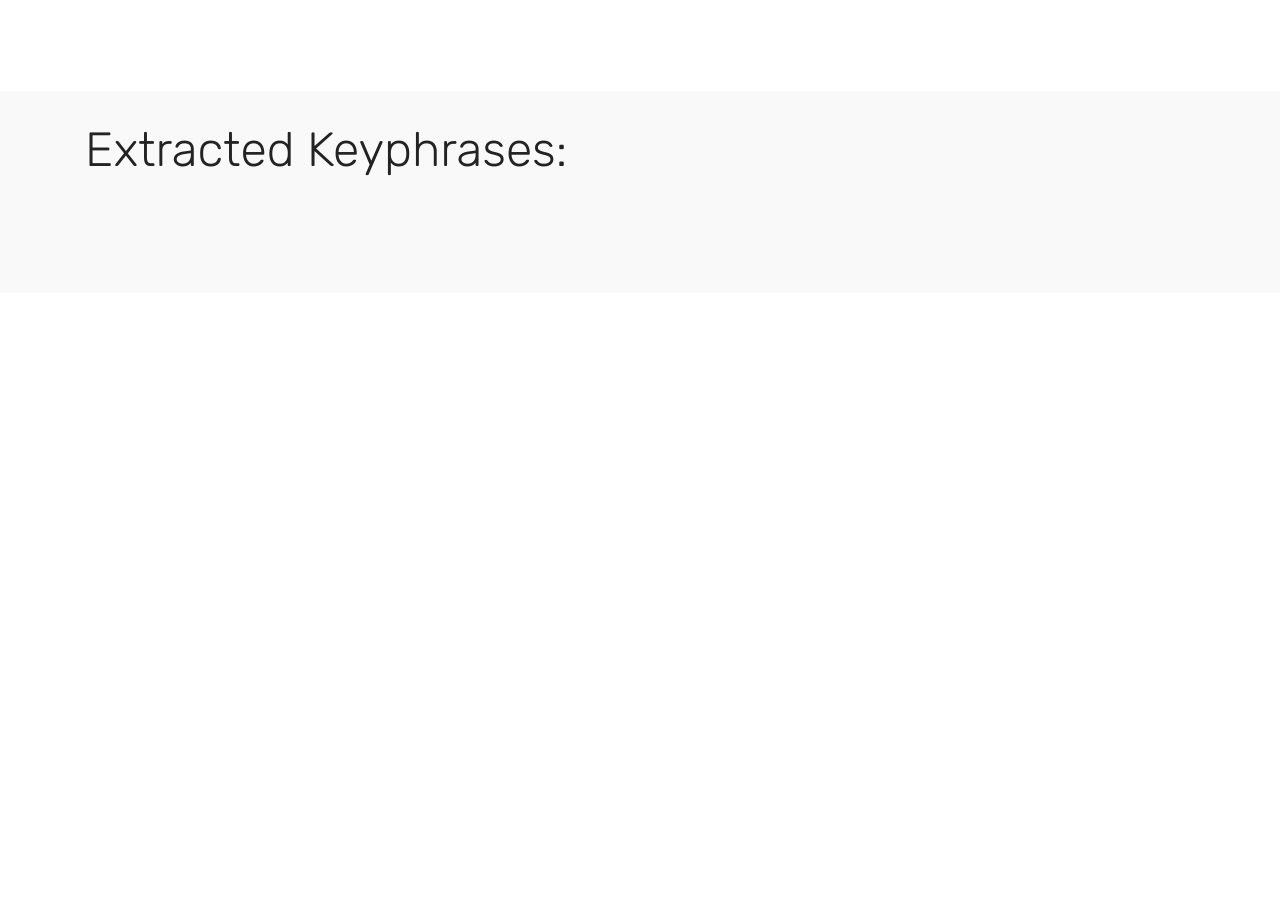
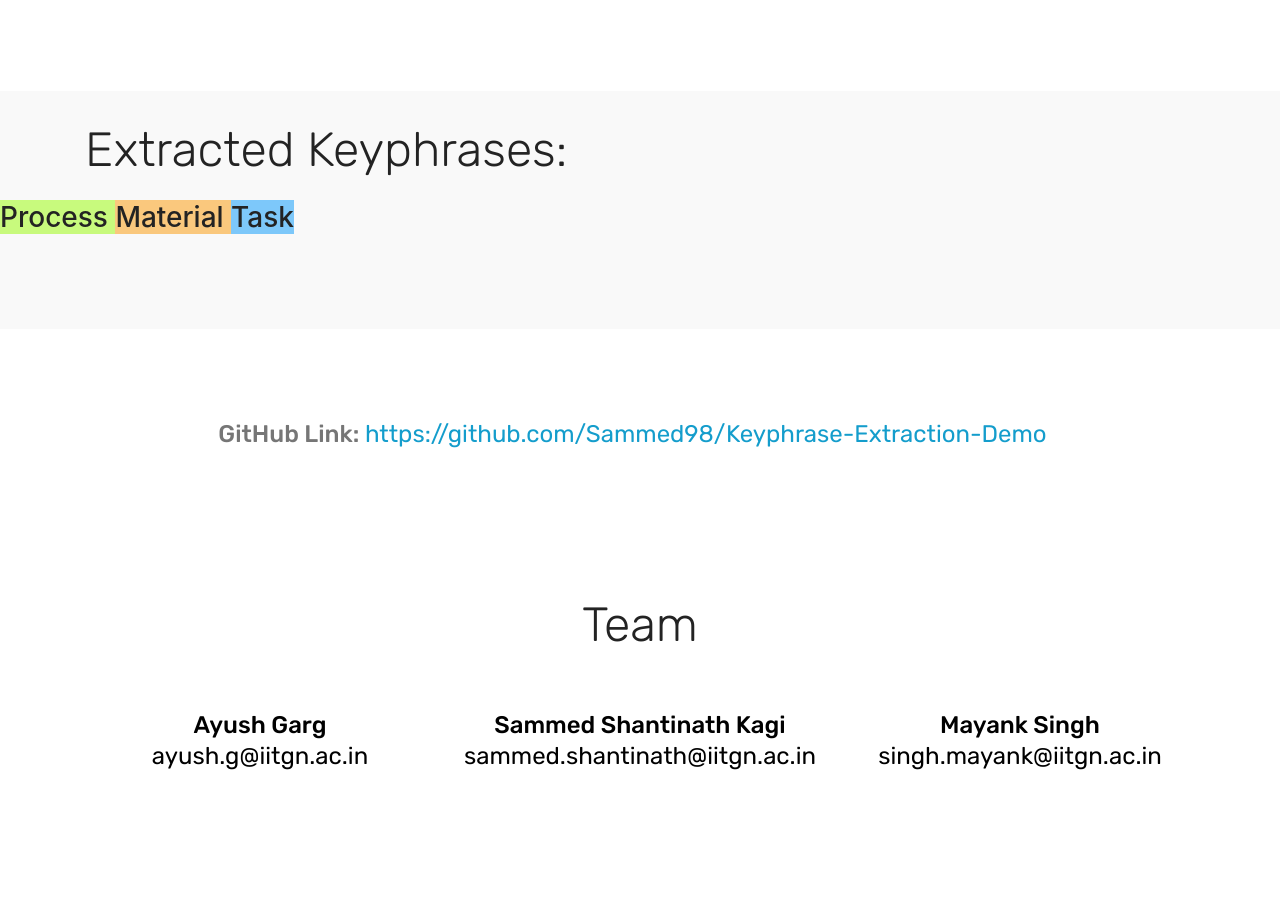
Before and after one commit to Sammed98/Keyphrase-Extraction-Demo, a Flask app: template templates/index.html in a window 1280 px wide. Shown: the part 557-1475 px from the top of the page. Before the commit the page ends 733 px from the top, so only its background shows below. Run offline with Flask 2, Linux system fonts and the light colour scheme; the template is opened without the code that fills it, so the values that code supplies are empty; parts of the project's set-up code (start-up, migrations or seed data) failed here and were passed over; some libraries are stand-ins or nearby versions.

Commit message:
Update index.html

```diff
--- a/templates/index.html
+++ b/templates/index.html
@@ -117,9 +117,48 @@
         </div>
       </div> -->
     </div>
+
+    <div>
+        <h3><span style="background-color:rgba(152, 252, 3, 0.5);"> Process </span><span style="background-color:rgba(252, 152, 3, 0.5);"> Material </span><span style="background-color:rgba(3, 152, 252, 0.5);"> Task </span> </h3>
+    </div>
 </section>
 
+<section class="mbr-section form1 cid-rMZsJpFkdR" id="form1-3" style="padding-bottom: 0px !important; ">
+<div class="row justify-content-center">
+            <div class="title col-12 col-lg-8" >
+                <h5 class="mbr-section-subtitle pb-3 mbr-fonts-style display-5">GitHub Link: <a href="https://github.com/Sammed98/Keyphrase-Extraction-Demo">https://github.com/Sammed98/Keyphrase-Extraction-Demo</a></h5>
+            </div>
+        </div>
 
+</section>
+
+<section class="mbr-section form1 cid-rMZsJpFkdR" id="form1-3" >
+
+<div class="container">
+        <div class="row justify-content-center">
+            <div class="title col-12 col-lg-12" >
+                <h2 class="mbr-section-title pb-3 mbr-fonts-style display-2" style="text-align:center !important;">Team</h2>
+            </div>
+        </div>
+        <div class="row justify-content-center">
+            <div class="title col-12 col-lg-4">
+                <h4 class="mbr-section-subtitle align-center pb-3 mbr-fonts-style display-5" style="color: black;text-align:center !important;">Ayush Garg<br><a href="mailto:ayush.g@iitgn.ac.in" style="color:black;
+    text-decoration: none;">ayush.g@iitgn.ac.in</a></h4>
+            </div>
+            <div class="title col-12 col-lg-4" style="padding-left: 0px !important; padding-right: 0px !important;">
+                <h2 class="mbr-section-subtitle align-center pb-3 mbr-fonts-style display-5" style="color: black;text-align:center !important;">Sammed Shantinath Kagi<br><a href="mailto:sammed.shantinath@iitgn.ac.in" style="color:black;
+    text-decoration: none;">sammed.shantinath@iitgn.ac.in</a></h2>
+            </div>
+            <div class="title col-12 col-lg-4">
+                <h2 class="mbr-section-subtitle align-center pb-3 mbr-fonts-style display-5" style="color: black;text-align:center !important;">Mayank Singh<br><a href="mailto:singh.mayank@iitgn.ac.in" style="color:black;
+    text-decoration: none;">singh.mayank@iitgn.ac.in</a></h2>
+            </div>
+        </div>
+    </div>
+
+
+
+</section>
   <script src='{{url_for('static', filename= "assets/web/assets/jquery/jquery.min.js") }}'></script>
   <script src='{{url_for('static', filename= "assets/popper/popper.min.js") }}'></script>
   <script src='{{url_for('static', filename= "assets/tether/tether.min.js") }}'></script>
```
